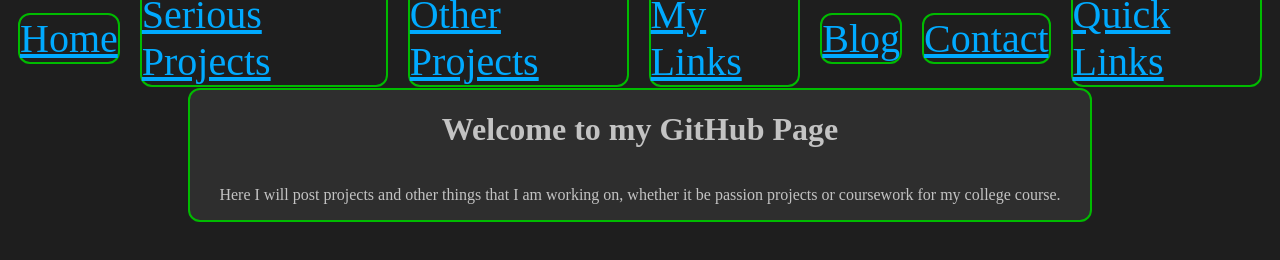
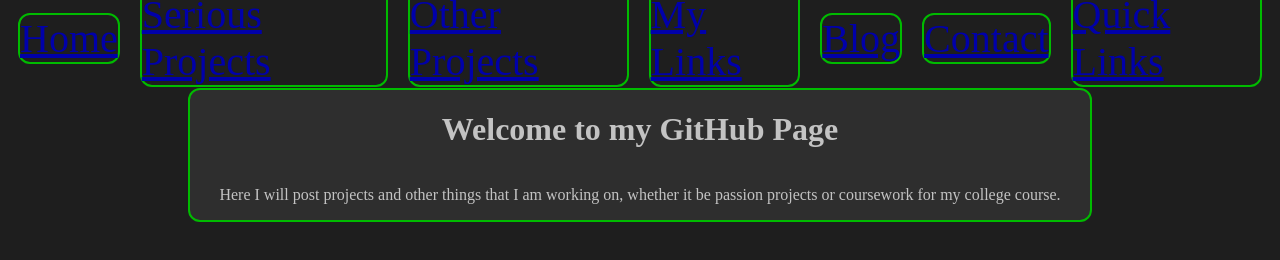
Before and after one commit to LuigiJ0eYT/LuigiJ0eYT.github.io, a plain HTML site: page index.html in a window 1280 px wide. Drawn offline with Linux system fonts and the dark colour scheme.

Commit message:
slight css changes for light mode users

```diff
--- a/styles.css
+++ b/styles.css
@@ -23,7 +23,7 @@ body {
     justify-content: center;
     border: 2px solid #007800;
     border-radius: 12px;
-    color: #0000AA;
+    color: #0000DD;
     margin: 0 10px;
     font-size: 40px;
 }
@@ -70,7 +70,7 @@ body {
 }
 
 .content a {
-    color: #0D0;
+    color: #0b0;
 }
 
 #ToKa {
@@ -90,6 +90,12 @@ body {
     .content {
         background-color: #2e2e2e;
         border: 2px solid #00bb00;
+    }
+    .content a {
+    color: #0D0;
+    }
+    .navbutton {
+        color: #00a
     }
 }
 
```
